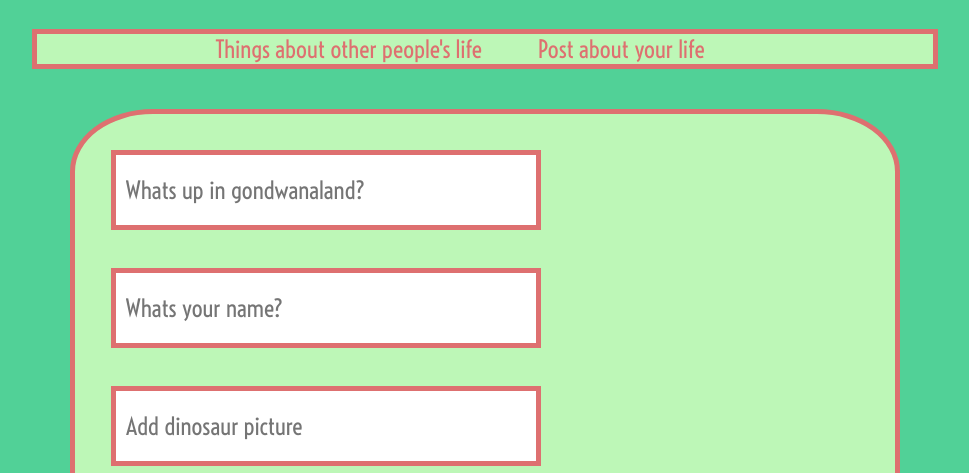
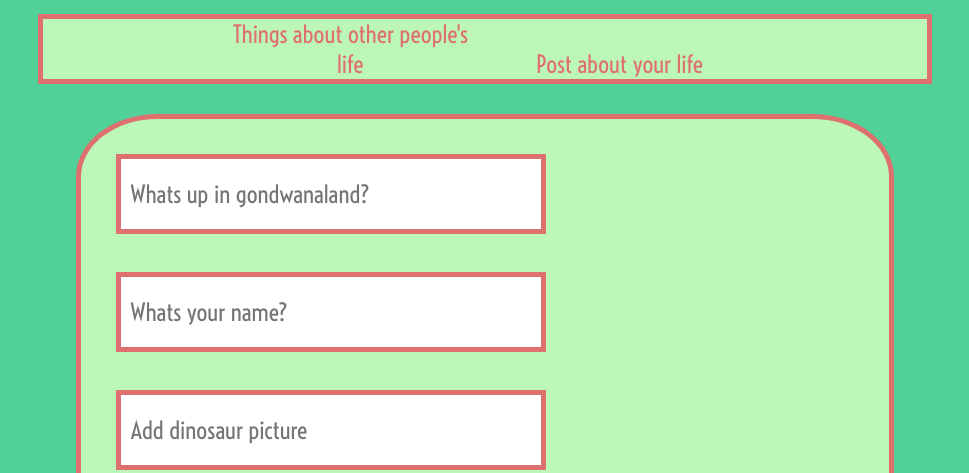
Before and after one commit to girlcodeakl/2016-term1, a website: page public/post.html in a window 1280 px wide. Shown: the part 131-604 px from the top of the page, without its empty margins (155-1124 px from the left). Drawn offline with nearby package versions, Linux system fonts and the light colour scheme.

Commit message:
fixing stuff for when i knew not what to do

```diff
--- a/public/css/style.css
+++ b/public/css/style.css
@@ -35,14 +35,12 @@ h2 {
   text-align: center;
 }
 .outerBox{
-  position:absolute;
-  top: 30%;
-  left: 0;
-  right: 0;
+  margin-top: 30px;
+  margin-left: auto;
+  margin-right: auto;
   border-radius: 10% 10% 10% 10%;
   border: 5px solid #de7070; /*DUSTY ROSE*/
   width:60%;
-  margin:auto;
   padding:2%;
   background-color: #bdf7b7; /*DINO BELLY GREEN*/
 }
@@ -61,11 +59,9 @@ input[type=text] {
 }
 
 .nav-bar {
-  position: absolute;
-  top: 20%;
-  left: 0;
-  right: 0;
-  margin: auto;
+  margin-top: 30px;
+  margin-left: auto;
+  margin-right: auto;
   font-family: 'Voltaire', sans-serif;
   border: 5px solid #de7070; /*DUSTY ROSE*/
   text-align: center;
@@ -118,7 +114,7 @@ a:hover{
 }
 
 .mainNotificationShell  {
-   position: absolute;
+   position: fixed;
    top: 30%;
    width: 100%;
    text-align: center;
--- a/public/post.html
+++ b/public/post.html
@@ -16,6 +16,10 @@
   <header>
     <img class="logo" src="Logo.png">
   </header>
+  <div class="nav-bar">
+    <a href="index.html">Things about other people's life</a>
+    <a href="post.html" class="current-page">Post about your life</a>
+  </div>
   <div class="outerBox">
     <form method="post" action="/ideas" class="Rawr">
       <input type="text" name="idea" placeholder="Whats up in gondwanaland?" class="ideaInput">
@@ -44,10 +48,7 @@
   </div>
   <h1></h1>
   <h2></h2>
-  <div class="nav-bar">
-    <a href="index.html">Things about other people's life</a>
-    <a href="post.html" class="current-page">Post about your life</a>
-  </div>
+
   <script>
   $('.mainNotificationShell').hide();
   var setPic1 = function() {
```
